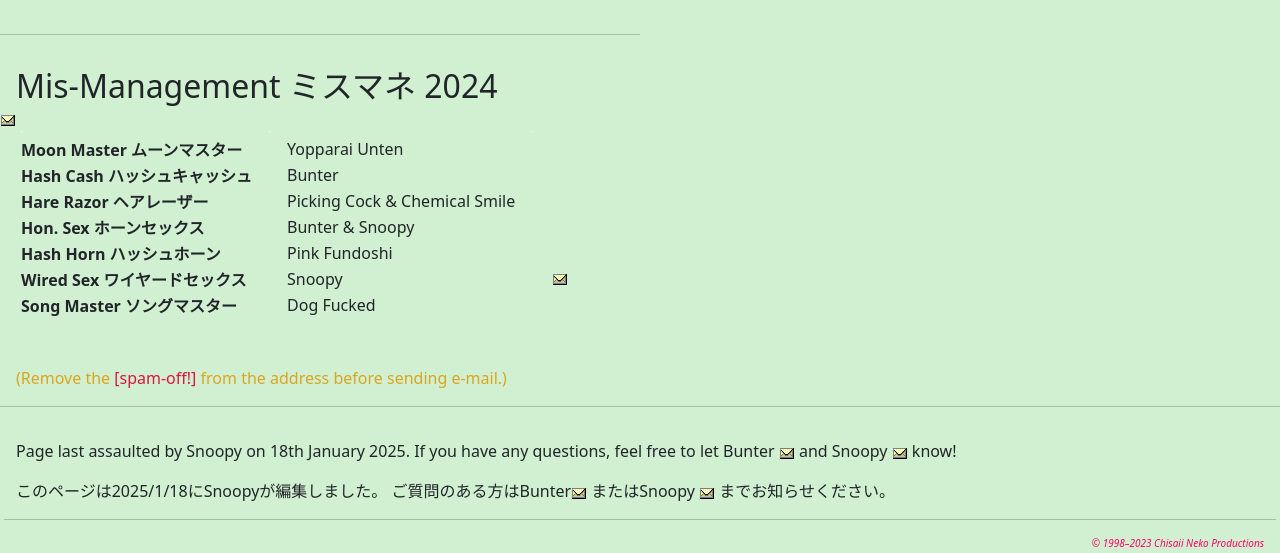
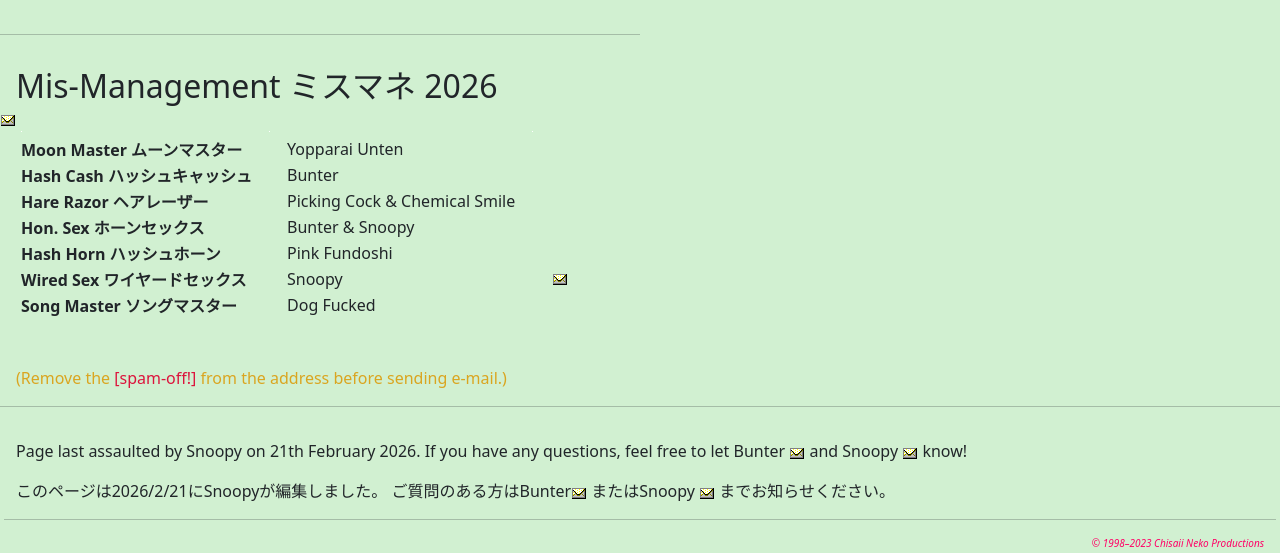
Before and after one commit to KFMH3/Home, a plain HTML site: page index.html in a window 1280 px wide. Shown: the part 1778-2331 px from the top of the page. Drawn offline with nearby package versions, Linux system fonts and the light colour scheme.

Commit message:
更新日付を更新

```diff
--- a/index.html
+++ b/index.html
@@ -211,7 +211,7 @@ hash house harriers, HHH, H3, hash, hashing, hashing in Japan, hashing in Osaka,
       <a name="Mismanagement"></a>
 
       <h2>Mis-Management ミスマネ
-         2024</h2>
+         2026</h2>
    </div>
 
    <table border="0" style="margin-left: 20px;">
@@ -300,7 +300,7 @@ hash house harriers, HHH, H3, hash, hashing, hashing in Japan, hashing in Osaka,
    <hr width="100%">
    <div class="row pt-3 px-3 ">
       <p>
-         Page last assaulted by Snoopy on 18th January 2025.
+         Page last assaulted by Snoopy on 21th February 2026.
          If you have any questions, feel free to let Bunter <a
             href="mailto:shin75@khc.biglobe.[spam-off!]ne.jp?subject=Hello Bunter!&body=Sender: Remove '' [spam-off!]'' from address above before sending!"><img
                src="E-mail.gif" alt="E-mail icon" height=14 width=16></a>
@@ -310,7 +310,7 @@ hash house harriers, HHH, H3, hash, hashing, hashing in Japan, hashing in Osaka,
                src="E-mail.gif" alt="E-mail icon" height=14 width=16></a> know!
       </p>
       <p>
-         このページは2025/1/18にSnoopyが編集しました。
+         このページは2026/2/21にSnoopyが編集しました。
          ご質問のある方はBunter<a
             href="mailto:shin75@khc.biglobe.[spam-off!]ne.jp?subject=Hello Bunter!&body=Sender: Remove '' [spam-off!]'' from address above before sending!"><img
                src="E-mail.gif" alt="E-mail icon" height=14 width=16></a>
```
